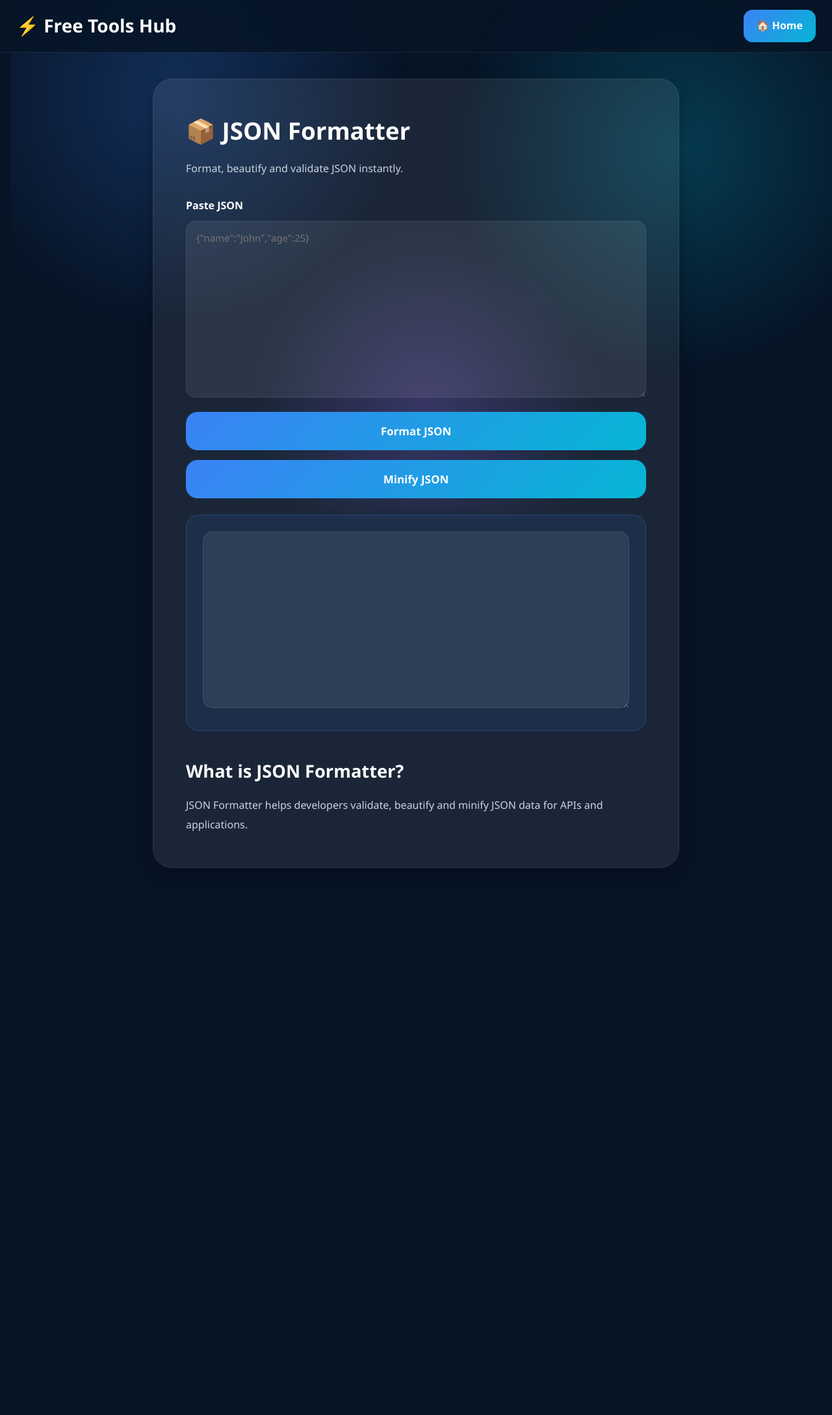
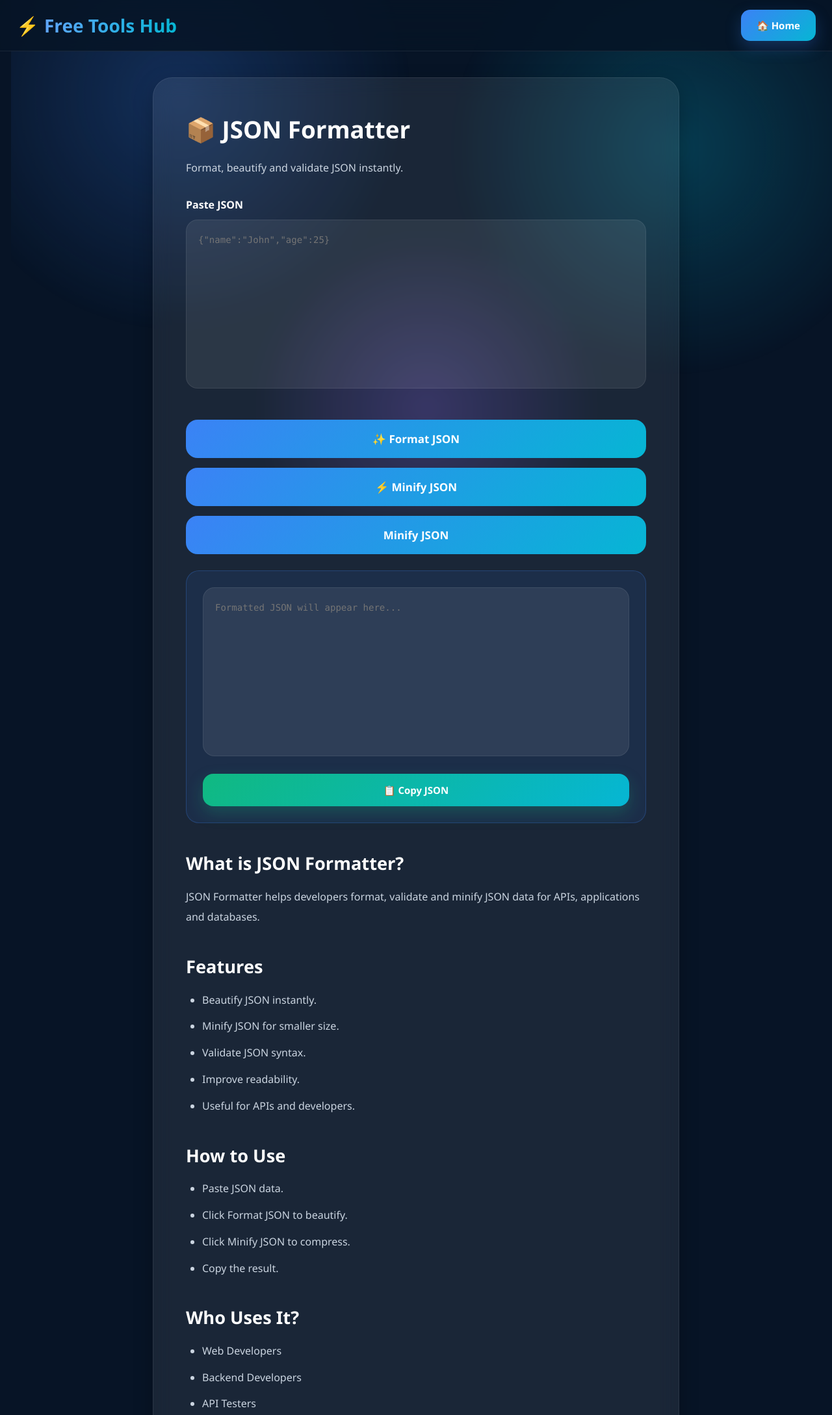
Before and after one commit to KingIrshadh007/mywebsite, a plain HTML site: page developer-tools/json-formatter.html in a window 1280 px wide. Shown: the top 2178 px of the page at 65% size. Before the commit the page ends 1376 px from the top, so only its background shows below. Drawn offline with Linux system fonts and the light colour scheme.

Commit message:
Update json-formatter.html

```diff
--- a/developer-tools/json-formatter.html
+++ b/developer-tools/json-formatter.html
@@ -12,12 +12,23 @@
 </head>
 <body>
 
-<header>
-<div class="logo">⚡ Free Tools Hub</div>
+<header class="header">
 
-<nav>
-<a href="../index.html">🏠 Home</a>
-</nav>
+<div class="logo">
+<span class="logo-icon">⚡</span>
+<span class="logo-text">
+Free Tools Hub
+</span>
+</div>
+
+<div class="header-right">
+
+<a href="../index.html" class="home-btn">
+🏠 Home
+</a>
+
+</div>
+
 </header>
 
 <main class="content">
@@ -30,17 +41,33 @@
 Format, beautify and validate JSON instantly.
 </div>
 
+<div class="input-group">
+
 <label>Paste JSON</label>
 
 <textarea
 id="jsonInput"
 rows="12"
-placeholder='{"name":"John","age":25}'></textarea>
+class="meta-output"
+placeholder='{"name":"John","age":25}'>
+</textarea>
+
+</div>
 
 <button
 class="action-btn"
 onclick="formatJSON()">
-Format JSON
+
+✨ Format JSON
+
+</button>
+
+<button
+class="action-btn"
+onclick="minifyJSON()">
+
+⚡ Minify JSON
+
 </button>
 
 <button
@@ -50,17 +77,82 @@ Minify JSON
 </button>
 
 <div class="result-box">
+
 <textarea
 id="jsonResult"
 rows="12"
-readonly></textarea>
+class="meta-output"
+readonly
+placeholder="Formatted JSON will appear here...">
+</textarea>
+
+<button
+class="copy-btn"
+onclick="copyJSON()">
+
+📋 Copy JSON
+
+</button>
+
 </div>
+
+<div class="tool-info">
 
 <h2>What is JSON Formatter?</h2>
 
 <p>
-JSON Formatter helps developers validate, beautify and minify JSON data for APIs and applications.
+
+JSON Formatter helps developers format, validate and minify JSON data for APIs, applications and databases.
+
 </p>
+
+<h2>Features</h2>
+
+<ul>
+
+<li>Beautify JSON instantly.</li>
+
+<li>Minify JSON for smaller size.</li>
+
+<li>Validate JSON syntax.</li>
+
+<li>Improve readability.</li>
+
+<li>Useful for APIs and developers.</li>
+
+</ul>
+
+<h2>How to Use</h2>
+
+<ul>
+
+<li>Paste JSON data.</li>
+
+<li>Click Format JSON to beautify.</li>
+
+<li>Click Minify JSON to compress.</li>
+
+<li>Copy the result.</li>
+
+</ul>
+
+<h2>Who Uses It?</h2>
+
+<ul>
+
+<li>Web Developers</li>
+
+<li>Backend Developers</li>
+
+<li>API Testers</li>
+
+<li>Students</li>
+
+<li>Software Engineers</li>
+
+</ul>
+
+</div>
 
 </div>
 
@@ -68,5 +160,33 @@ JSON Formatter helps developers validate, beautify and minify JSON data for APIs
 
 <script src="../js/json-formatter.js"></script>
 
+  <script>
+
+function copyJSON(){
+
+const text =
+document.getElementById("jsonResult");
+
+if(text.value==="") return;
+
+navigator.clipboard.writeText(text.value);
+
+const btn =
+document.querySelector(".copy-btn");
+
+btn.innerHTML =
+"✅ Copied!";
+
+setTimeout(()=>{
+
+btn.innerHTML =
+"📋 Copy JSON";
+
+},2000);
+
+}
+
+</script>
+
 </body>
 </html>
```
